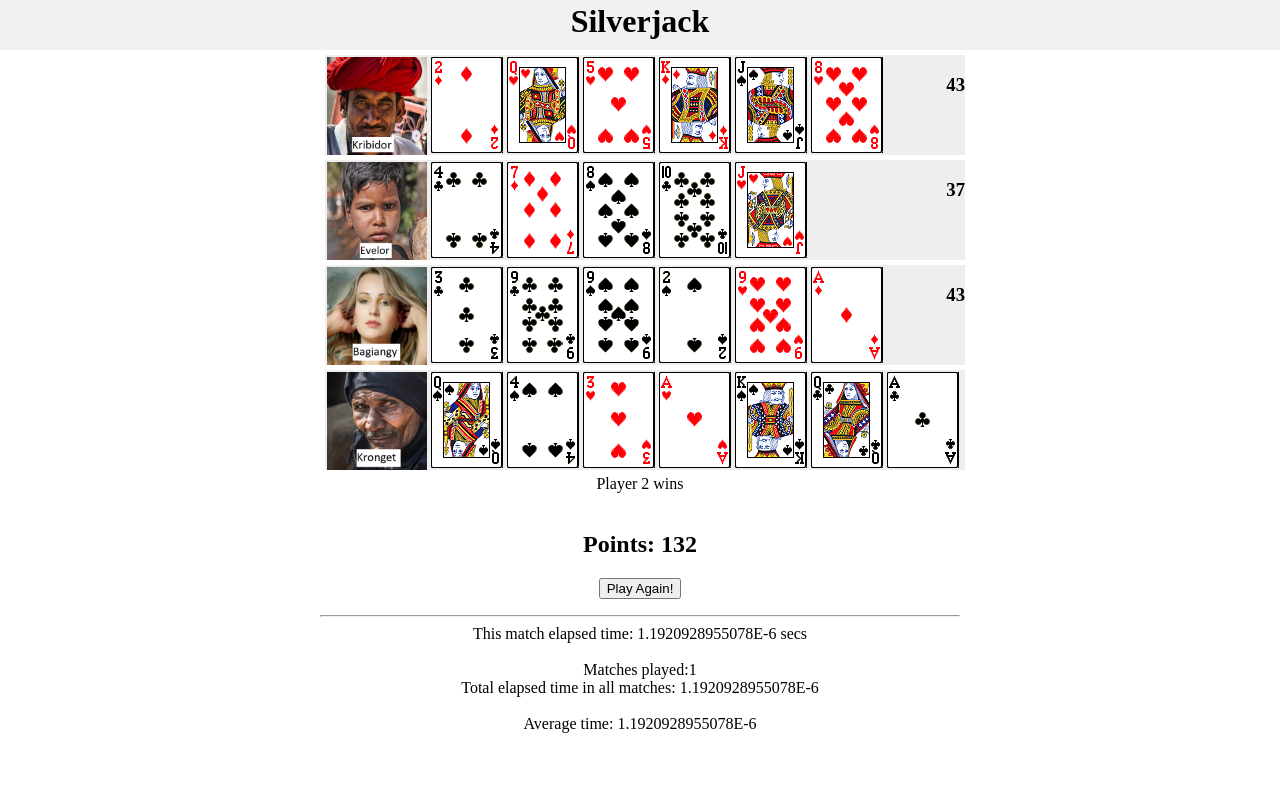
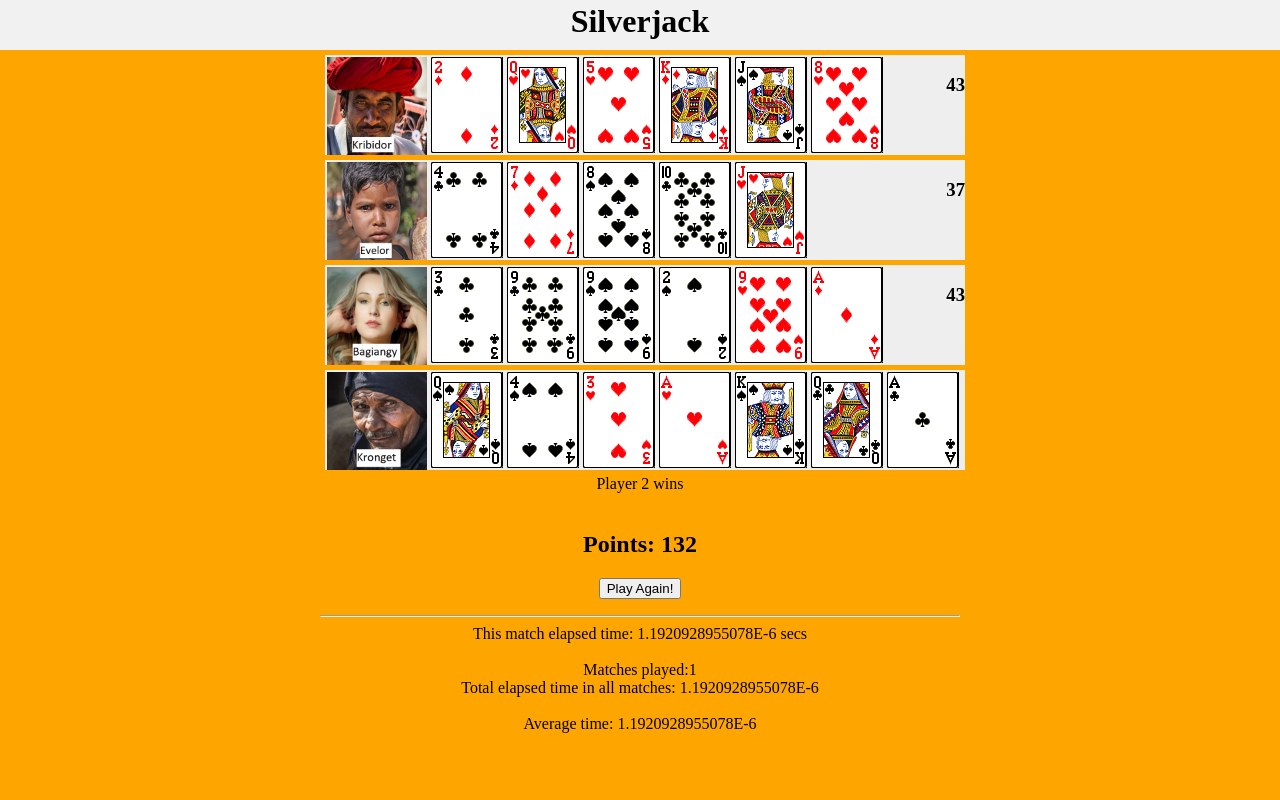
Before and after one commit to memej/adiaz, a PHP site: page /labs/lab3/index.php in a window 1280 px wide. Run offline with PHP 8.4, Linux system fonts and the light colour scheme.

Commit message:
background

```diff
--- a/labs/lab3/styles.css
+++ b/labs/lab3/styles.css
@@ -2,10 +2,9 @@ body {
     margin: 0;
     padding: 0;
     display: block;
+    background-color: orange;
 }
-p {
 
-}
 .container {
     width: 50%;
     max-width: 1000%;
```
